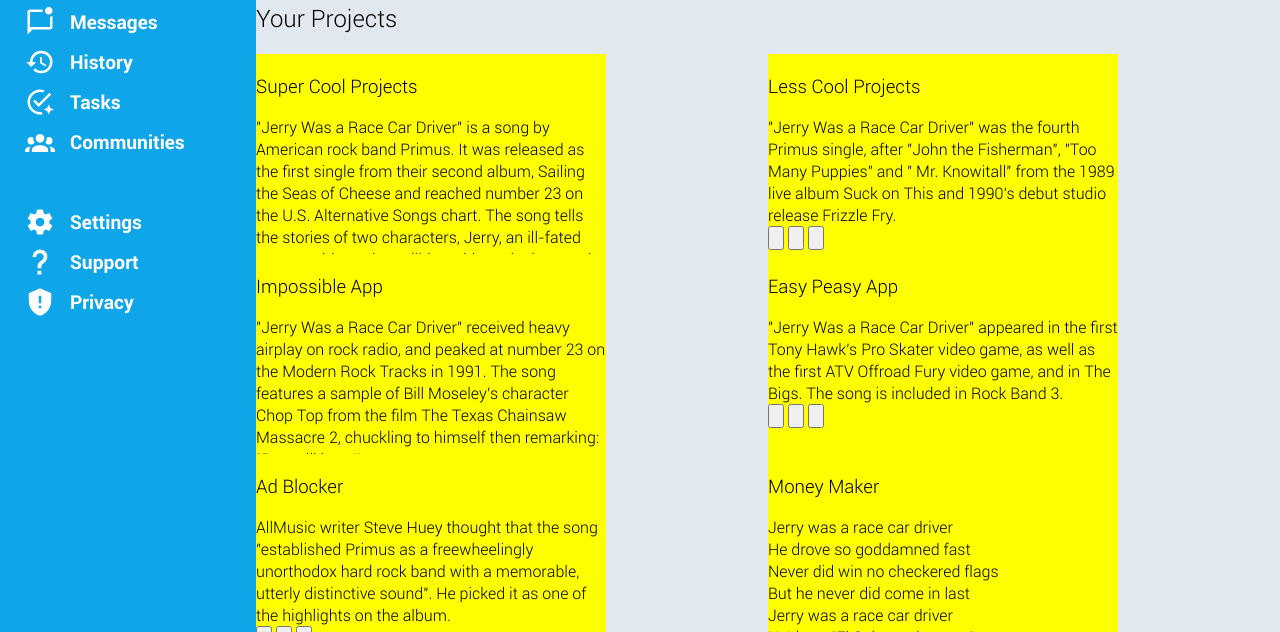
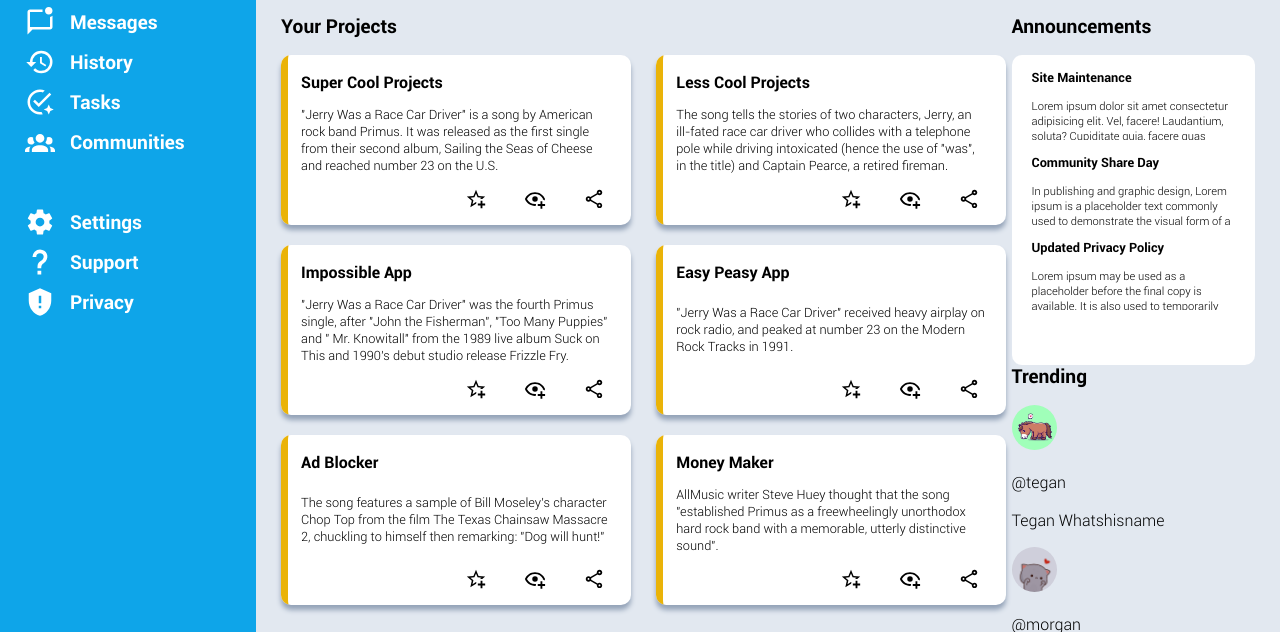
Before and after one commit to li-maksim/dashboard_project, a plain HTML site: page index.html in a window 1280 px wide. Shown: the part 168-800 px from the top of the page. Drawn offline with Linux system fonts and the light colour scheme.

Commit message:
Added styles to cards
Added styles to cards in "main content" area.
Started working on "side content".

```diff
--- a/index.html
+++ b/index.html
@@ -94,7 +94,7 @@
                 <div class="cards">
                     <div class="card_item">
                         <h3>Super Cool Projects</h3>
-                        <span>"Jerry Was a Race Car Driver" is a song by American rock band Primus. It was released as the first single from their second album, Sailing the Seas of Cheese and reached number 23 on the U.S. Alternative Songs chart. The song tells the stories of two characters, Jerry, an ill-fated race car driver who collides with a telephone pole while driving intoxicated (hence the use of "was", in the title) and Captain Pearce, a retired fireman.</span>
+                        <span>"Jerry Was a Race Car Driver" is a song by American rock band Primus. It was released as the first single from their second album, Sailing the Seas of Cheese and reached number 23 on the U.S.</span>
                         <div class="icons">
                             <button>
                                 <img src="icons/star-plus-outline.svg" alt="Star">
@@ -109,7 +109,7 @@
                     </div>
                     <div class="card_item">
                         <h3>Less Cool Projects</h3>
-                        <span>"Jerry Was a Race Car Driver" was the fourth Primus single, after "John the Fisherman", "Too Many Puppies" and " Mr. Knowitall" from the 1989 live album Suck on This and 1990's debut studio release Frizzle Fry.
+                        <span> The song tells the stories of two characters, Jerry, an ill-fated race car driver who collides with a telephone pole while driving intoxicated (hence the use of "was", in the title) and Captain Pearce, a retired fireman.
                         </span>
                         <div class="icons">
                             <button>
@@ -125,7 +125,8 @@
                     </div>
                     <div class="card_item">
                         <h3>Impossible App</h3>
-                        <span>"Jerry Was a Race Car Driver" received heavy airplay on rock radio, and peaked at number 23 on the Modern Rock Tracks in 1991. The song features a sample of Bill Moseley's character Chop Top from the film The Texas Chainsaw Massacre 2, chuckling to himself then remarking: "Dog will hunt!"</span>
+                        <span>
+                            "Jerry Was a Race Car Driver" was the fourth Primus single, after "John the Fisherman", "Too Many Puppies" and " Mr. Knowitall" from the 1989 live album Suck on This and 1990's debut studio release Frizzle Fry.</span>
                         <div class="icons">
                             <button>
                                 <img src="icons/star-plus-outline.svg" alt="Star">
@@ -140,7 +141,7 @@
                     </div>
                     <div class="card_item">
                         <h3>Easy Peasy App</h3>
-                        <span>"Jerry Was a Race Car Driver" appeared in the first Tony Hawk's Pro Skater video game, as well as the first ATV Offroad Fury video game, and in The Bigs. The song is included in Rock Band 3.</span>
+                        <span>"Jerry Was a Race Car Driver" received heavy airplay on rock radio, and peaked at number 23 on the Modern Rock Tracks in 1991. </span>
                         <div class="icons">
                             <button>
                                 <img src="icons/star-plus-outline.svg" alt="Star">
@@ -155,7 +156,7 @@
                     </div>
                     <div class="card_item">
                         <h3>Ad Blocker</h3>
-                        <span>AllMusic writer Steve Huey thought that the song "established Primus as a freewheelingly unorthodox hard rock band with a memorable, utterly distinctive sound". He picked it as one of the highlights on the album.
+                        <span>The song features a sample of Bill Moseley's character Chop Top from the film The Texas Chainsaw Massacre 2, chuckling to himself then remarking: "Dog will hunt!"
                         </span>
                         <div class="icons">
                             <button>
@@ -171,7 +172,7 @@
                     </div>
                     <div class="card_item">
                         <h3>Money Maker</h3>
-                        <span>Jerry was a race car driver<Br>He drove so goddamned fast<Br>Never did win no checkered flags<Br>But he never did come in last<Br>Jerry was a race car driver<Br>He'd say "El Sob number one"<Br>With a Bocephus sticker on his 442<Br>He'd light 'em up just for fun</span>
+                        <span>AllMusic writer Steve Huey thought that the song "established Primus as a freewheelingly unorthodox hard rock band with a memorable, utterly distinctive sound".</span>
                         <div class="icons">
                             <button>
                                 <img src="icons/star-plus-outline.svg" alt="Star">
@@ -188,12 +189,54 @@
             </div>
 
             <div class="side_content">
-                <div class="announcements">
-                    <h2>Announcements</h2>
+                <h2>Announcements</h2>
+                <div class="announcements_block">
+                    <div class="announcement">
+                        <h3>Site Maintenance</h3>
+                        <span>Lorem ipsum dolor sit amet consectetur adipisicing elit. Vel, facere! Laudantium, soluta? Cupiditate quia, facere quas veniam atque delectus eaque. Quo repudiandae tempore harum deleniti. Accusantium delectus ad id eligendi.</span>
+                    </div>
+                    <div class="announcement">
+                        <h3>Community Share Day</h3>
+                        <span>In publishing and graphic design, Lorem ipsum is a placeholder text commonly used to demonstrate the visual form of a document or a typeface without relying on meaningful content.</span>
+                    </div>
+                    <div class="announcement">
+                        <h3>Updated Privacy Policy</h3>
+                        <span>Lorem ipsum may be used as a placeholder before the final copy is available. It is also used to temporarily replace text in a process called greeking.</span>
+                    </div>
                 </div>
+            </div>
 
+            <div class="third_content">
                 <div class="trending">
                     <h2>Trending</h2>
+                    <div class="trending_item">
+                        <img src="icons/horse.jpg" alt="User Avatar">
+                        <div class="user_text">
+                            <p>@tegan</p>
+                            <p>Tegan Whatshisname</p>
+                        </div>
+                    </div>
+                    <div class="trending_item">
+                        <img src="icons/avatar.jpg" alt="User Avatar">
+                        <div class="user_text">
+                            <p>@morgan</p>
+                            <p>Morgan Oakley</p>
+                        </div>
+                    </div>
+                    <div class="trending_item">
+                        <img src="icons/fox.jpg" alt="User Avatar">
+                        <div class="user_text">
+                            <p>@kendall</p>
+                            <p>Kendall Lastnameson</p>
+                        </div>
+                    </div>
+                    <div class="trending_item">
+                        <img src="icons/pig.jpg" alt="User Avatar">
+                        <div class="user_text">
+                            <p>@alex</p>
+                            <p>Alex Boringlastname</p>
+                        </div>
+                    </div>
                 </div>
             </div>
         </div>
--- a/style.css
+++ b/style.css
@@ -283,19 +283,115 @@ body {
     background-color: var(--grey-clr);
     z-index: 0;
     height: 100%;
-}
-
-.content .main_content {
-
+    display: grid;
+    grid-template-columns: 3fr 1fr;
+    grid-template-rows: 350px 350px;
+    box-sizing: border-box;
+    padding: 15px 25px 15px 25px;
 }
 
 .content .main_content .cards {
+    grid-column: 1 / 2;
+    grid-row: 1 / 3;
     display: grid;
     grid-template-columns: 1fr 1fr;
+    gap: 20px;
+}
+
+.content h2 {
+    font-weight: 700;
+    font-size: 1.2rem;
 }
 
 .content .main_content .cards .card_item {
-    height: 200px;
+    height: 170px;
     width: 350px;
-    background-color: yellow;
+    background-color: #fff;
+    border-radius: 10px;
+    box-shadow: 0 5px 5px 0 #94a3b8,
+    inset 30px 0 0 -23px #eab308;
+    font-size: 0.8rem;
+    box-sizing: border-box;
+    padding: 0 20px 10px 20px;
+    display: flex;
+    flex-direction: column;
+    justify-content: space-between;
 }
+
+.content .main_content .cards .card_item:hover {
+    transform: scale(105%);
+    box-shadow: 0 10px 10px 0 #94a3b8,
+    inset 30px 0 0 -23px #eab308;
+}
+
+.content .main_content .cards .card_item h3 {
+    font-size: 1rem;
+    font-weight: 700;
+    margin-bottom: 0;
+}
+
+.content .main_content .cards .card_item .icons {
+    display: flex;
+    justify-content: end;
+    gap: 25px;
+}
+
+.content .main_content .cards .card_item .icons button {
+    background: none;
+    border: none;
+}
+
+.content .main_content .cards .card_item .icons img {
+    height: 22px;
+    width: 22px;
+}
+
+.content .main_content .cards .card_item .icons img:hover {
+    transform: scale(120%);
+}
+
+.content .main_content .cards .card_item .icons img:active {
+    transform: scale(138%);
+}
+
+
+.content .side_content {
+    grid-column: 2 / 3;
+    grid-row: 1 / 2;
+    height: 300px;
+}
+
+.content .side_content .announcements_block {
+    height: 300px;
+    background-color: #fff;
+    border-radius: 10px;
+    box-shadow: 0 5px 5px 0 #94a3b8,
+    box-sizing: border-box;
+    padding: 0 20px 10px 20px;
+}
+
+.content .side_content .announcement {
+    display: flex;
+    flex-direction: column;
+    height: 85px;
+    text-overflow: ellipsis;
+    overflow: hidden;
+    white-space: normal;
+    font-size: 0.7rem;
+}
+
+.content .side_content .announcement h3 {
+    font-size: 0.8rem;
+    font-weight: 700;
+}
+
+.content .third_content {
+    grid-column: 2 / 3;
+    grid-row: 2 / 3;
+}
+
+.content .third_content .trending .trending_item > img {
+    height: 45px;
+    width: 45px;
+    border-radius: 100%;
+}
```
Also changed, not shown: icons/fox.jpg (added), icons/horse.jpg (added), icons/pig.jpg (added).
